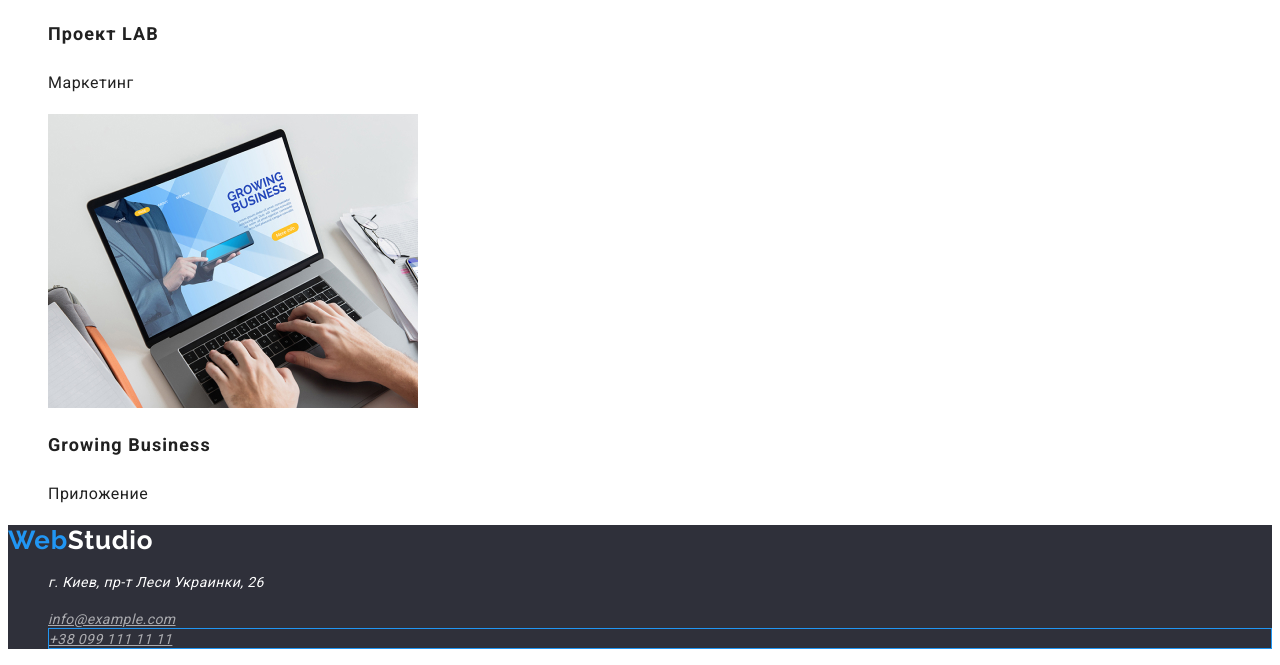
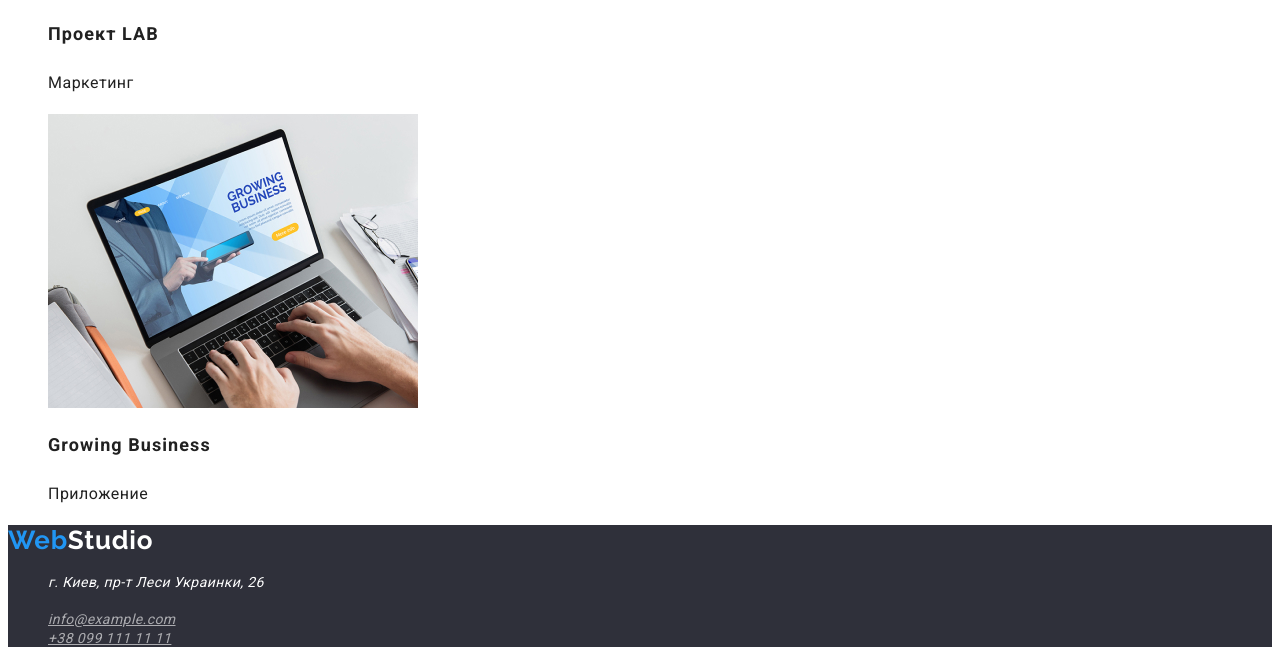
Before and after one commit to ParavoZ17/ParavoZ17-222, a plain HTML site: page portfolio.html in a window 1280 px wide. Shown: the part 3553-4218 px from the top of the page. Drawn offline with Linux system fonts and the light colour scheme.

Commit message:
виправлення помилок 2

```diff
--- a/css/styles.css
+++ b/css/styles.css
@@ -163,9 +163,9 @@ address a {
 footer .logo {
     color: var(--main);}
 
-.address-mail:hover,
-.address-phone {
-    border: 1px solid #2196F3;
+.list .mail:hover,
+.list .phone:hover{
+    color:#2196F3;
 }
 
     /* ----------------portfolio-------------------- */
```
Also changed, not shown: index.html (+2 -2 lines).
